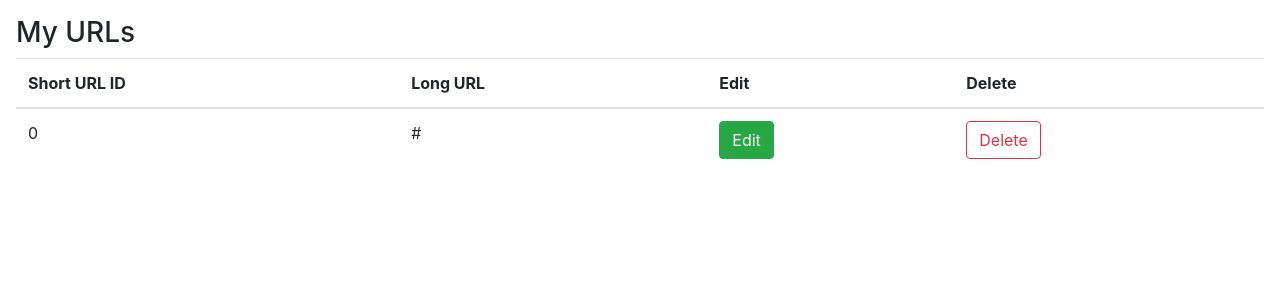
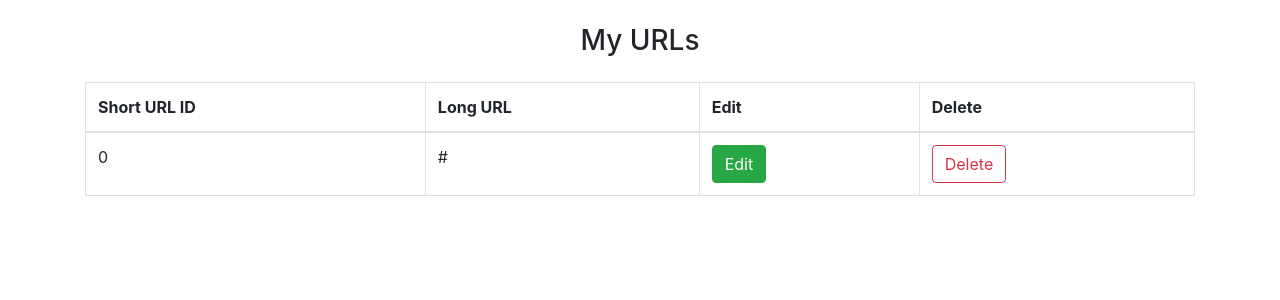
Before and after one commit to PavelKotlov/tinyapp, a Node server app: template views/urls_index.ejs in a window 1280 px wide. Shown: the part 56-356 px from the top of the page. Run offline with Node 20, Linux system fonts and the light colour scheme; the template is opened without the code that fills it: most values are stand-ins (such as "Sample title", 1, 10 or a date in 2020); some libraries are stand-ins or nearby versions.

Commit message:
Refactor: Remove hardcoded styling and add bootstrap class styling

```diff
--- a/views/urls_index.ejs
+++ b/views/urls_index.ejs
@@ -14,13 +14,14 @@
       integrity="sha384-GJzZqFGwb1QTTN6wy59ffF1BuGJpLSa9DkKMp0DgiMDm4iYMj70gZWKYbI706tWS"
       crossorigin="anonymous"
     />
+
     <title>TinyApp - MyURLs</title>
   </head>
   <body>
     <%- include('partials/_header') %>
-    <main style="margin: 1em;">
-      <h3>My URLs</h3>
-      <table class="table">
+    <main class="container d-flex flex-column justify-content-start align-items-center">
+      <p class="h3 my-4">My URLs</p>
+      <table class="table table-bordered table-hover table-responsive-sm">
         <thead>
           <tr>
             <th scope="col">Short URL ID</th>
@@ -48,8 +49,8 @@
           <% } %>
         </tbody>
       </table>
+    </main>
 
-    </main>
     <!-- Bootstrap JS -->
     <script
       src="https://code.jquery.com/jquery-3.3.1.slim.min.js"
```
